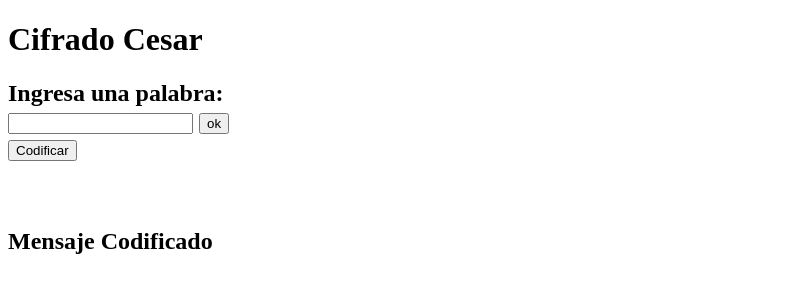
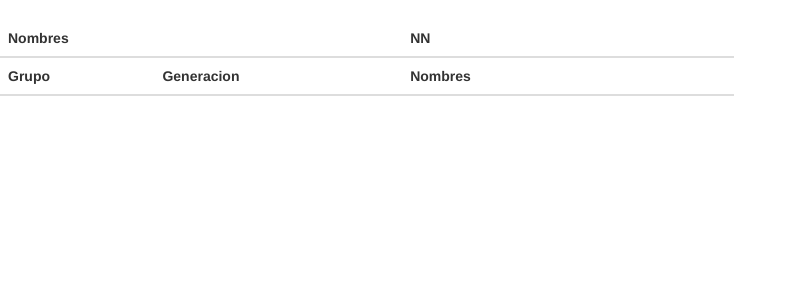
Before and after one commit to DenyMM/Busqueda-SakamichiS, a plain HTML site: page index.html in a window 1280 px wide. Shown: the whole page, without its empty margins (0-797 px from the left). Drawn offline with nearby package versions, Linux system fonts and the light colour scheme.

Commit message:
Add files via upload

```diff
--- a/index.html
+++ b/index.html
@@ -1,46 +1,48 @@
 <!DOCTYPE html>
-<html>
+<html lang="en" dir="ltr">
   <head>
     <meta charset="utf-8">
-    <title>Caesar Cipher</title>
-    <link rel="stylesheet" href="style.css" />
-  </head>
+    <title>Sakamichi</title>
+    <!-- Latest compiled and minified CSS -->
+<link rel="stylesheet" href="https://maxcdn.bootstrapcdn.com/bootstrap/3.3.7/css/bootstrap.min.css" integrity="sha384-BVYiiSIFeK1dGmJRAkycuHAHRg32OmUcww7on3RYdg4Va+PmSTsz/K68vbdEjh4u" crossorigin="anonymous">
+    </head>
   <body>
-    <h1>Cifrado Cesar</h1>
-    <div>
-  <h2 id="showwindow"><form>Ingresa una palabra:<br>
-     <input id="userWo" type="text" >
-     <input type="button" value="ok" onclick="showword()"><br>
-    <!-- <input type="button" value="ok" onclick="goToCiph()"><br> -->
-    <input type="button" value="Codificar" onclick="final()">
-  </form></h2>
+    <dic class= "container">
+      <div class="row">
+        <div class="col-sm-7">
+          <table class="table table-hover">
+          <thead>
+            <tr>
+              <th colspan="2">Nombres</th>
+              <th colspan="2">NN</th>
+              <th></th>
+              <th></th>
+            </tr>
+            <tr>
+              <th>Grupo</th>
+              <th>Generacion</th>
+              <th>Nombres</th>
+              <th></th>
+              <th></th>
+              <th></th>
+            </tr>
+          </thead>
+          </table>
 
-  <h2 id="aaaa"><br></h2>
-<!--
-  <h2><form>Ingresa numero de posiciones: <br>
-   <input id="posic" type="number" name="Numero de posiciones">
- </form></h2>
--->
-<h2 id="codi"><form>Mensaje Codificado<br>
-</form>
-</h2>
-<h2 id="ccc"></h2>
-<!--<h2 id=insertNumber><form>Ingresar numero:<br>
-  <input id="userWnum" type="text"  name="Ingresa numero">
-  <input type="button" value="ok" onclick="shownumber()"><br>
-  <input type="button" value="Decodificar" onclick="decodific()"></h2>
+        </div>
+        <div class="col-sm-1">
+        </div>
 
-<h2 id="bbbb"></h2>
+        <div class="col-sm-4">
+        </div>
 
-<h2 id="decodi"><form>Mensaje Decodificado<br>
-</form>
-</h2>
 
-<h3 id="ccc"></h3>
--->
-  </div>
-    <div id="root"></div>
-    <script src="cipher.js"></script>
-    <script src="index.js"></script>
+        <!--Links jquery y database p-->
+          <script src="https://code.jquery.com/jquery-3.3.1.min.js" integrity="sha256-FgpCb/KJQlLNfOu91ta32o/NMZxltwRo8QtmkMRdAu8="
+             crossorigin="anonymous"></script>
+          <script src="https://cdnjs.cloudflare.com/ajax/libs/popper.js/1.14.3/umd/popper.min.js" integrity="sha384-ZMP7rVo3mIykV+2+9J3UJ46jBk0WLaUAdn689aCwoqbBJiSnjAK/l8WvCWPIPm49"
+             crossorigin="anonymous"></script>
+          <script src="https://stackpath.bootstrapcdn.com/bootstrap/4.1.3/js/bootstrap.min.js" integrity="sha384-ChfqqxuZUCnJSK3+MXmPNIyE6ZbWh2IMqE241rYiqJxyMiZ6OW/JmZQ5stwEULTy"
+             crossorigin="anonymous"></script>
   </body>
 </html>
```
